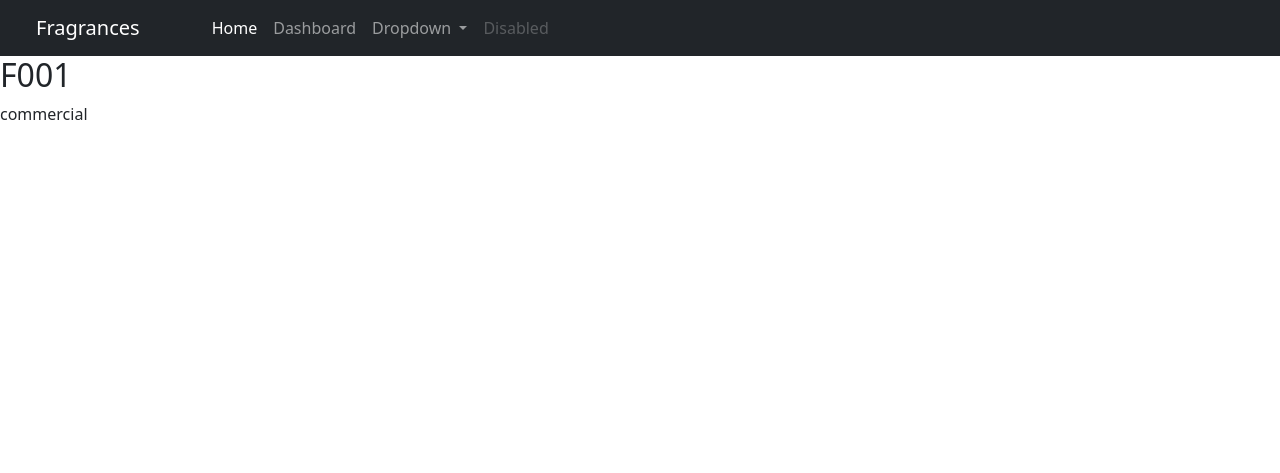
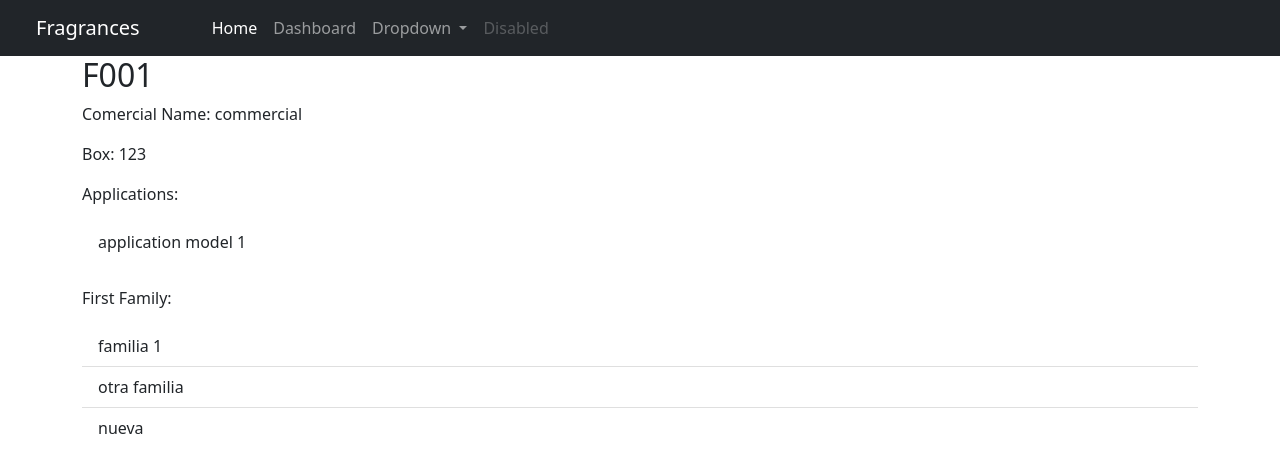
Before and after one commit to andresnino1/fragrances, a Django app: page /fragrance/1 in a window 1280 px wide. Shown: the top 473 px of the page. Run offline with Django 3.2, Linux system fonts and the light colour scheme; data comes from the database, SQL or seed files in the repository; both versions use the stored data as it was after the commit.

Commit message:
fragrance detail implemented

```diff
--- a/fragrances/templates/fragrances-detail.html
+++ b/fragrances/templates/fragrances-detail.html
@@ -1,8 +1,30 @@
 {% extends 'base.html' %}
 
 {% block content %}
- <h2>{{ fragrance_detail.fragrance_code }}</h2>
-    <p>{{ fragrance_detail.commercial_name }}</p>
+
+    <div class="container">
+    <h2>{{ fragrance_detail.fragrance_code }}</h2>
+    <p>Comercial Name: {{ fragrance_detail.commercial_name }}</p>
+    <p>Box: {{ fragrance_detail.box }}</p>
+    <p>Applications: </p>
+    <ul class="list-group list-group-flush">
+        {% for i in fragrance_detail.application.all %}
+            <li class="list-group-item">{{ i }} </li>
+        {% endfor %}
+
+    </ul>
 
 
+    <br>
+
+    <p>First Family:</p>
+    <ul class="list-group list-group-flush">
+        {% for i in fragrance_detail.first_family.all %}
+            <li class="list-group-item">{{ i }} </li>
+        {% endfor %}
+
+    </ul>
+
+</div>
+
 {% endblock %}
```
Also changed, not shown: fragrances/templates/dashboard.html (+8 -7 lines), db.sqlite3.
